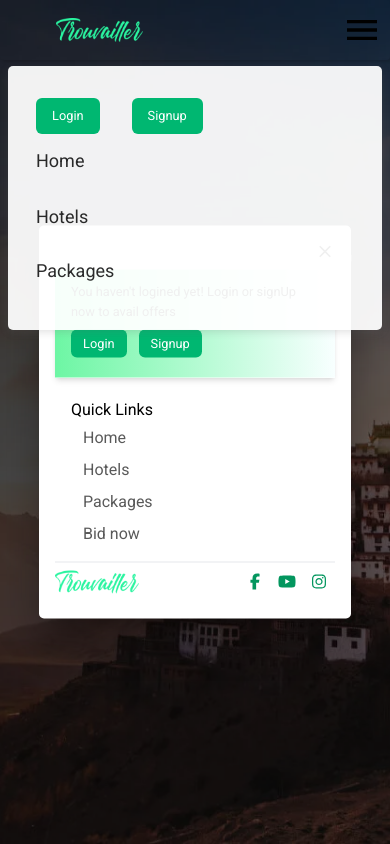
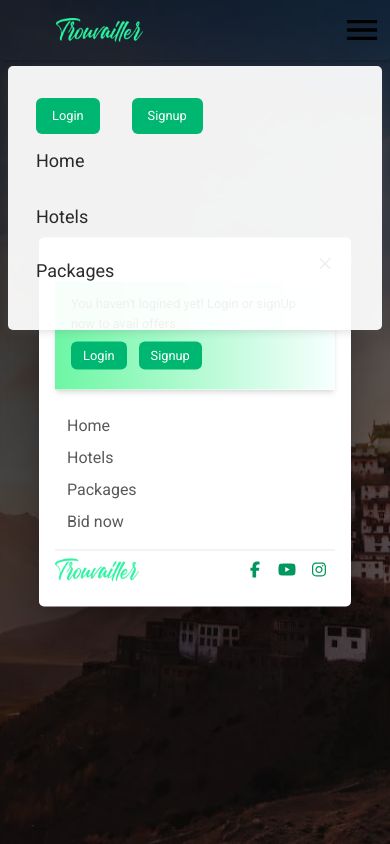
Before and after one commit to jaisonjoshi/trouvaillerdeployed, a React (Create React App) app in the folder client/: page / in a window 390 px wide. Both pictures are taken after a click on the icon 362 px from the left and 30 px from the top of the page. Shown: the top 844 px of the page. Built offline with nearby package versions, Linux system fonts and the light colour scheme; no server answers.

Commit message:
Removed quick links

```diff
--- a/client/src/Pages/components/navbar/navbar.jsx
+++ b/client/src/Pages/components/navbar/navbar.jsx
@@ -240,8 +240,8 @@ const NavModel = ({open, setOpen, user, data, handleClick}) => {
            </div>
           </div>)}
 
-          <div className='px-4 py-3 text-base '>
-            <h1>Quick Links</h1>
+          <div className='py-3 text-base '>
+            {/* <h1>Quick Links</h1> */}
             <ul className='px-3 text-graydust-dark'>
               <Link to='/' onClick={handleNavClick}><li className='py-1 hover:text-[#03965e] '>Home</li></Link>
               <Link to="/hotels" onClick={handleNavClick}><li className='py-1 hover:text-[#03965e]'>Hotels</li></Link>
```
